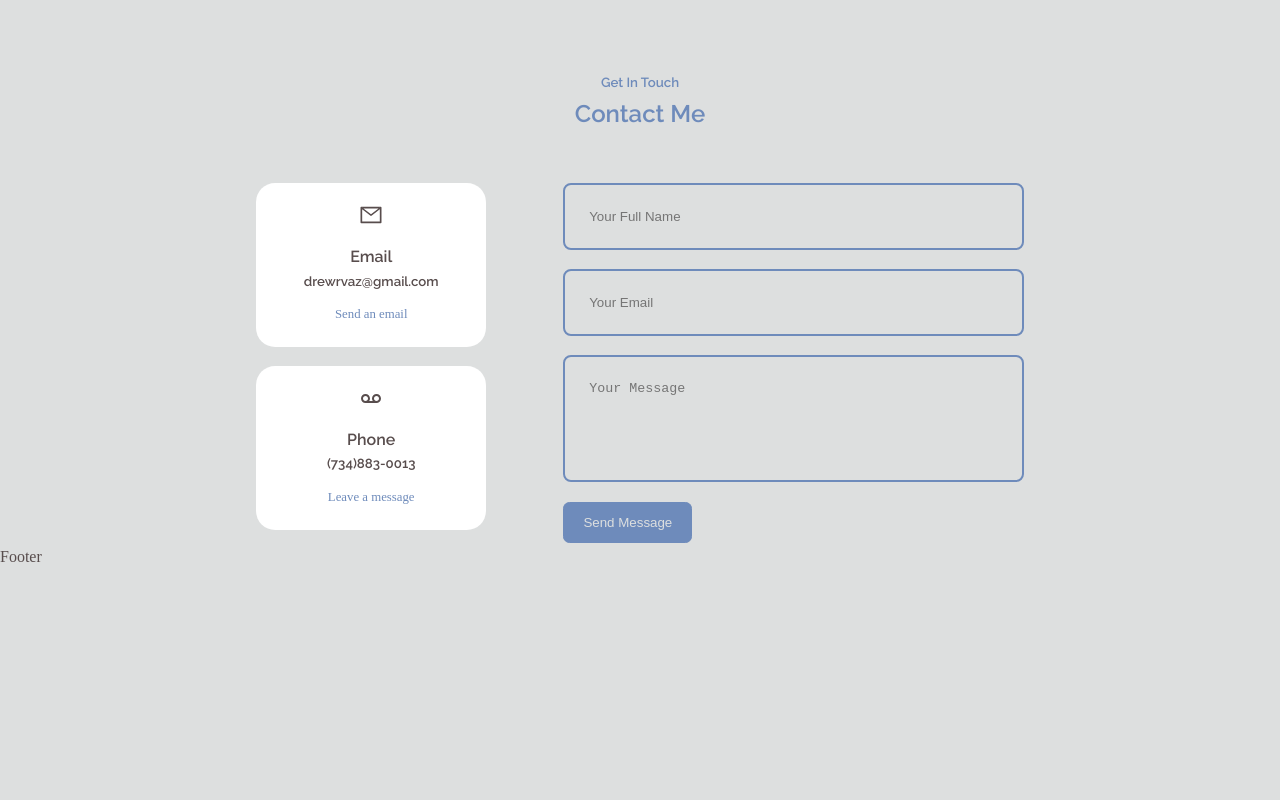
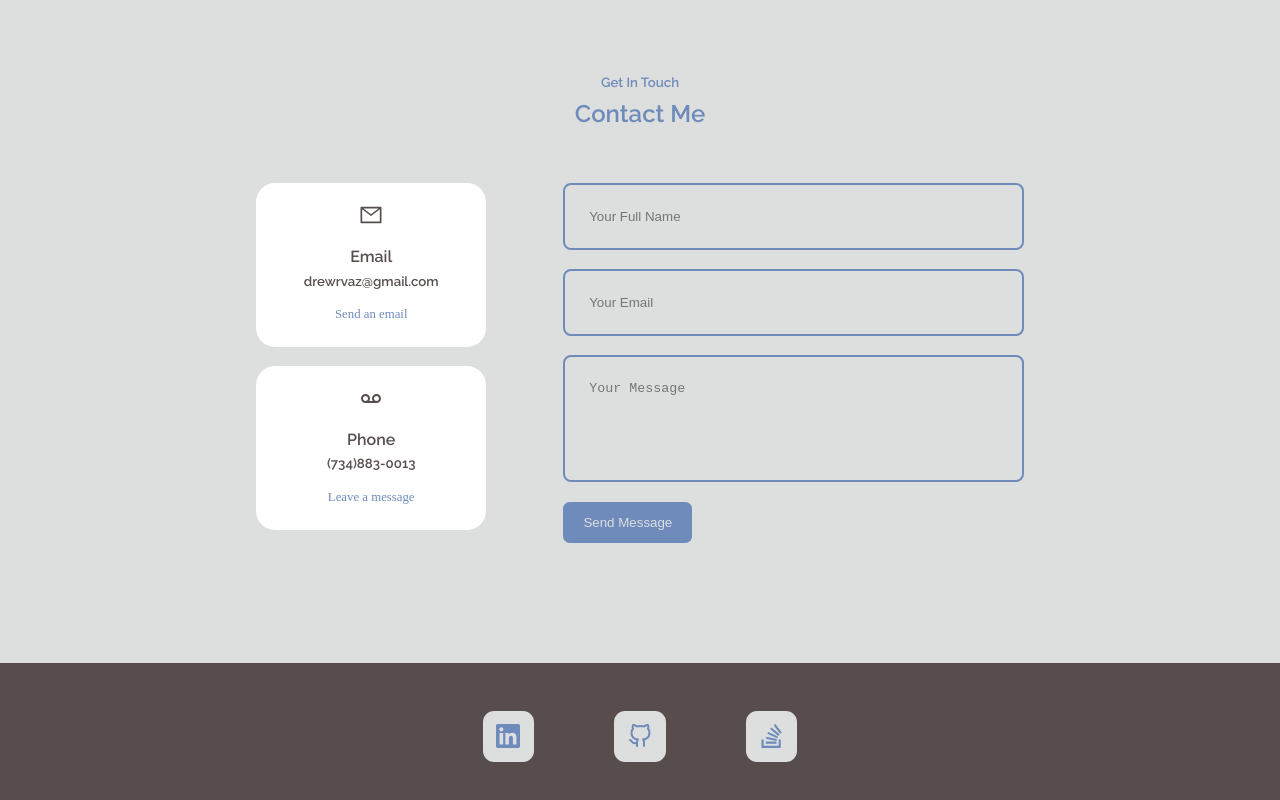
Before and after one commit to drewrvaz/my-react-portfolio, a React (Create React App) app: page / in a window 1280 px wide. Shown: the part 3393-4193 px from the top of the page. Before the commit the page ends 3963 px from the top, so only its background shows below. Built offline with nearby package versions, Linux system fonts and the light colour scheme; a web font is replaced by a local one.

Commit message:
Created and styled the footer

```diff
--- a/src/components/footer/footer.css
+++ b/src/components/footer/footer.css
@@ -0,0 +1,29 @@
+footer {
+  background: var(--color-text);
+  padding: 3rem 0;
+  text-align: center;
+  font-size: 1.5rem;
+  margin-top: 7.5rem;
+}
+
+.footer-socials {
+  display: flex;
+  justify-content: center;
+  gap: 5rem;
+  margin-bottom: 4rem;
+}
+
+.footer-socials a {
+  background: var(--color-background);
+  color: var(--color-primary);
+  padding: 0.8rem;
+  border-radius: 0.7rem;
+  display: flex;
+  border: 1px solid transparent;
+}
+
+.footer-socials a:hover {
+  background: transparent;
+  color: var(--color-background);
+  border-color: var(--color-background);
+}
--- a/src/components/footer/index.js
+++ b/src/components/footer/index.js
@@ -1,9 +1,18 @@
 import React from 'react';
-import './footer.css'
+import './footer.css';
+import {SiLinkedin} from 'react-icons/si';
+import {FiGithub} from 'react-icons/fi';
+import {BsStackOverflow} from 'react-icons/bs'
 
 const Footer = () => {
   return (
-    <div>Footer</div>
+    <footer>
+      <div className='footer-socials'>
+        <a href='https://www.linkedin.com/in/andrew-vazquez-4079bb63/' target="_blank"><SiLinkedin/></a>
+        <a href='https://github.com/drewrvaz' target="_blank"><FiGithub/></a>
+        <a href='https://stackoverflow.com/?newreg=c1e033ee5eb34825867ac18a38fd409b' target="_blank"><BsStackOverflow/></a>
+      </div>
+    </footer>
   )
 }
 
```
